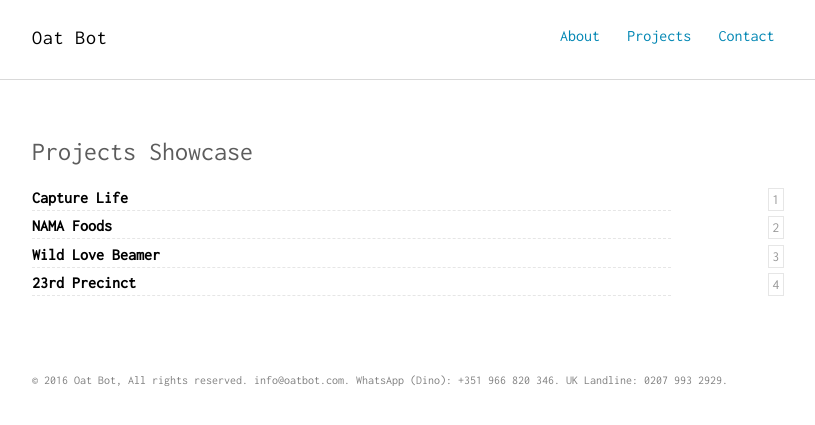
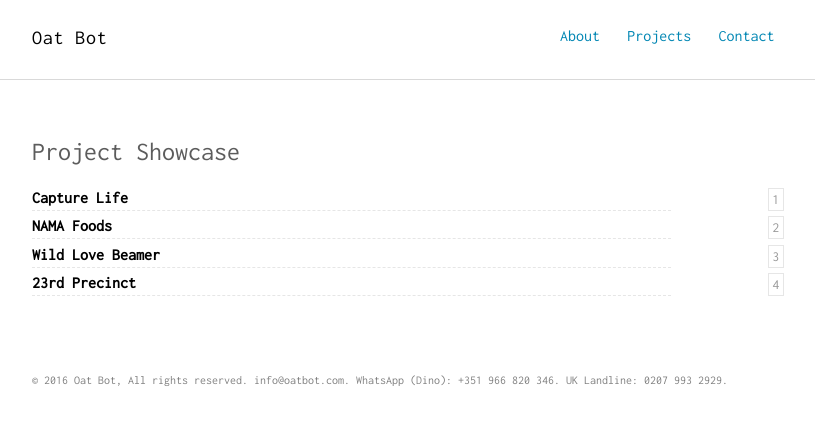
Before and after one commit to dino-koutrouzas/dotcom, a Jekyll site: the page built from projects.html, in a window 1280 px wide. Shown: the top 425 px of the page, without its empty margins (232-1047 px from the left). Built offline with Jekyll 4.4.1, drawn with Linux system fonts in a browser that asks for light colours.

Commit message:
Update projects.html

```diff
--- a/projects.html
+++ b/projects.html
@@ -5,7 +5,7 @@ title: Home
 
 <section class="post-list">
   <div class="container">
-    <h2>Projects Showcase</h2>
+    <h2>Project Showcase</h2>
     {% for post in site.posts %}
       {% unless post.next %}
         <!-- <h2 class="category-title">{{ post.date | date: '%Y' }}</h2> -->
```
